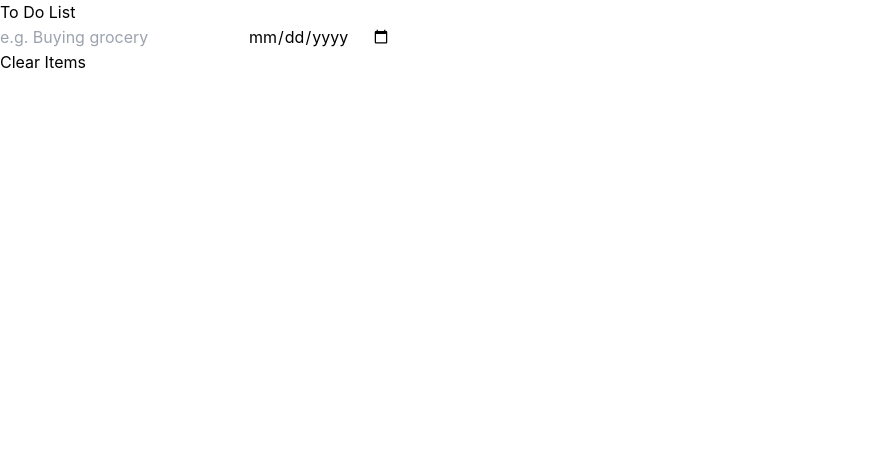
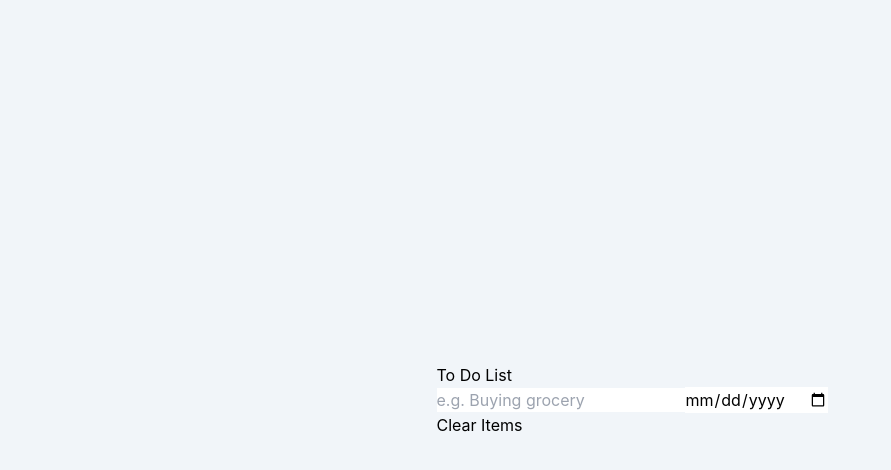
Before and after one commit to sepidsoroush/ToDo-list, a React (Create React App) app: page / in a window 1280 px wide. Shown: the top 470 px of the page, without its empty margins (0-891 px from the left). Built offline with nearby package versions, Linux system fonts and the light colour scheme; some icons are missing.

Commit message:
Add style to background

```diff
--- a/src/App.js
+++ b/src/App.js
@@ -5,8 +5,7 @@ import ToDoList from './components/ToDoList';
 function App() {
   return (
     <div className="App">
-      <div>
-        <h1>To Do List</h1>
+      <div className='flex flex-col justify-center items-center mx-auto my-auto h-screen w-full bg-slate-100'>
         <ToDoList />
       </div>
     </div>
--- a/src/components/ToDoList.js
+++ b/src/components/ToDoList.js
@@ -76,6 +76,7 @@ const ToDoList = ()=>{
     }
     return(
         <section>
+            <h1>To Do List</h1>
             <form
             onSubmit={handleSubmit}
             >
```
